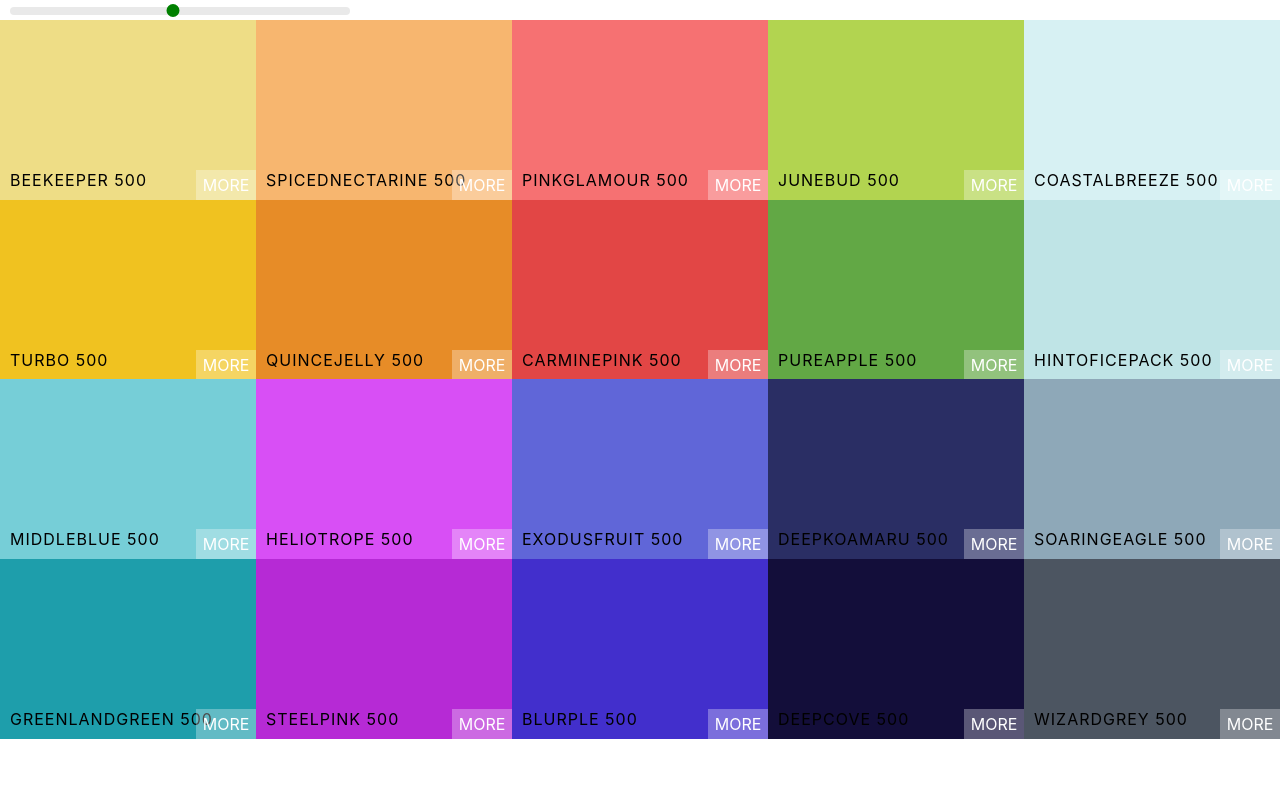
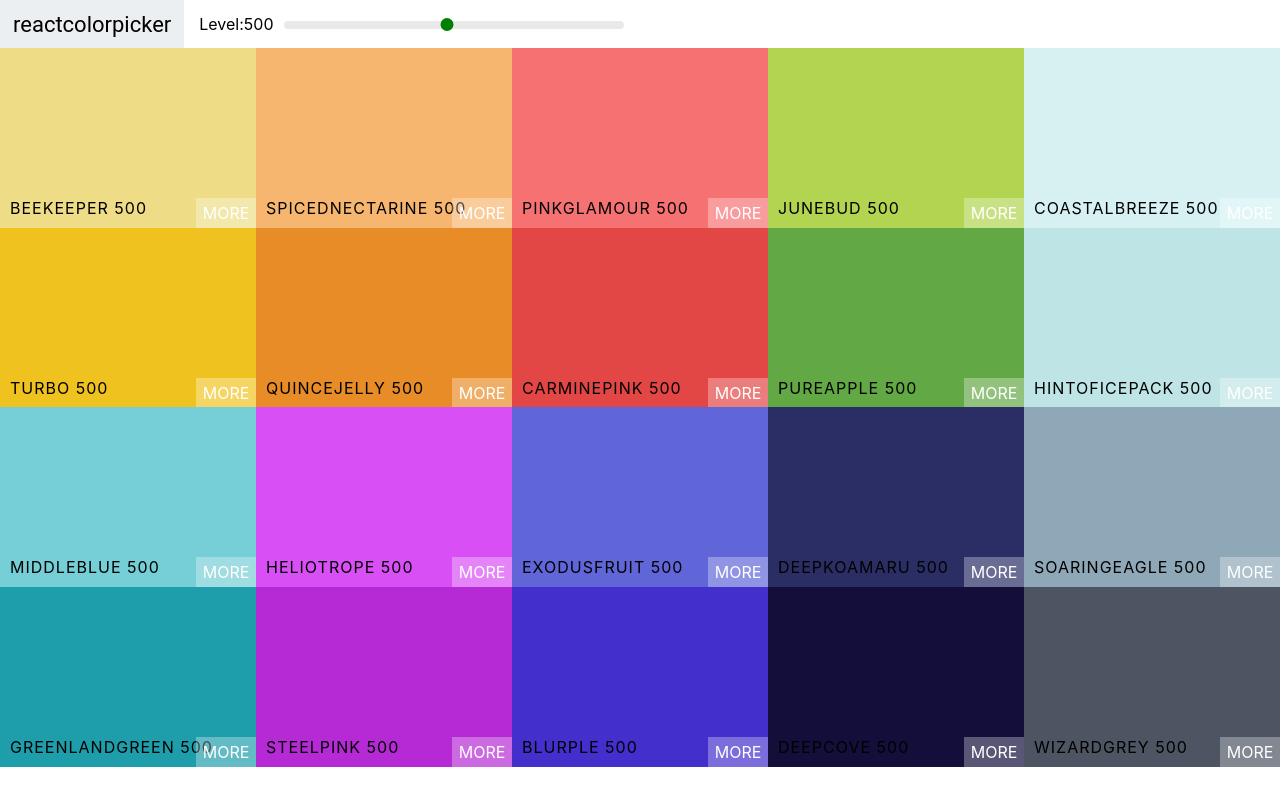
Before and after one commit to ch-ankit/color-app, a React (Create React App) app: page / in a window 1280 px wide. Built offline with nearby package versions, Linux system fonts and the light colour scheme.

Commit message:
Added Navbar

```diff
--- /dev/null
+++ b/src/Navbar.css
@@ -0,0 +1,50 @@
+.Navbar {
+    display: flex;
+    align-items: center;
+    justify-content: flex-start;
+    height: 6vh;
+}
+
+.logo {
+    margin-right: 15px;
+    padding: 0 13px;
+    font-size: 22px;
+    background-color: #eceff1;
+    font-family: Roboto;
+    height: 100%;
+    display: flex;
+    align-items: center;
+}
+
+.logo a {
+    text-decoration: none;
+    color: black;
+}
+
+.Slider {
+    width: 340px;
+    margin: 0 10px;
+    display: inline-block;
+}
+
+.rc-slider-track {
+    background-color: transparent;
+}
+
+.rc-slider-handle,
+.rc-slider-handle:active,
+.rc-slider-handle:focus,
+.rc-slider-handle:hover {
+    background-color: green;
+    outline: none;
+    border: 2px solid green;
+    box-shadow: none;
+    height: 13px;
+    width: 13px;
+    margin-left: -7px;
+    margin-top: -3px;
+}
+
+.rc-slider-rail {
+    height: 8px;
+}
--- /dev/null
+++ b/src/Navbar.js
@@ -0,0 +1,31 @@
+import React, { Component } from 'react';
+import Slider from 'rc-slider'
+import 'rc-slider/assets/index.css'
+import './Navbar.css'
+
+class Navbar extends Component {
+    constructor(props) {
+        super(props);
+        this.handleChange = this.handleChange.bind(this)
+    }
+    handleChange(newLevel) {
+        this.props.changer(newLevel)
+    }
+    render() {
+        return (
+            <header className="Navbar">
+                <div className="logo">
+                    <a href='#'> reactcolorpicker</a>
+                </div>
+                <div className="slider-container">
+                    <span>Level:{this.props.level}</span>
+                    <div className="Slider">
+                        <Slider defaultValue={this.props.level} step={100} min={100} max={900} onAfterChange={this.handleChange} />
+                    </div>
+                </div>
+            </header>
+        );
+    }
+}
+
+export default Navbar;
--- a/src/Palette.css
+++ b/src/Palette.css
@@ -6,31 +6,3 @@
     height: 90%;
     justify-content: center;
 }
-
-.Slider {
-    width: 340px;
-    margin: 0 10px;
-    display: inline-block;
-}
-
-.rc-slider-track {
-    background-color: transparent;
-}
-
-.rc-slider-handle,
-.rc-slider-handle:active,
-.rc-slider-handle:focus,
-.rc-slider-handle:hover {
-    background-color: green;
-    outline: none;
-    border: 2px solid green;
-    box-shadow: none;
-    height: 13px;
-    width: 13px;
-    margin-left: -7px;
-    margin-top: -3px;
-}
-
-.rc-slider-rail {
-    height: 8px;
-}
--- a/src/Palette.js
+++ b/src/Palette.js
@@ -1,8 +1,7 @@
 import React, { Component } from 'react';
 import ColorBox from './ColorBox';
-import Slider from 'rc-slider'
-import 'rc-slider/assets/index.css'
 import './Palette.css'
+import Navbar from './Navbar';
 
 class Palette extends Component {
     constructor(props) {
@@ -19,11 +18,7 @@
         const colorBoxes = colors[level].map(color => <ColorBox background={color.hex} name={color.name} />)
         return (
             <div className="Palette">
-                <div className="Slider">
-
-                    <Slider defaultValue={level} step={100} min={100} max={900} onAfterChange={this.changeLevel} />
-                </div>
-                {/* Navbar goes here */}
+                <Navbar level={level} changer={this.changeLevel} />
                 <div className="Palette-colors">
                     {colorBoxes}
                     {/* Bunch of Color Boxes */}
```
